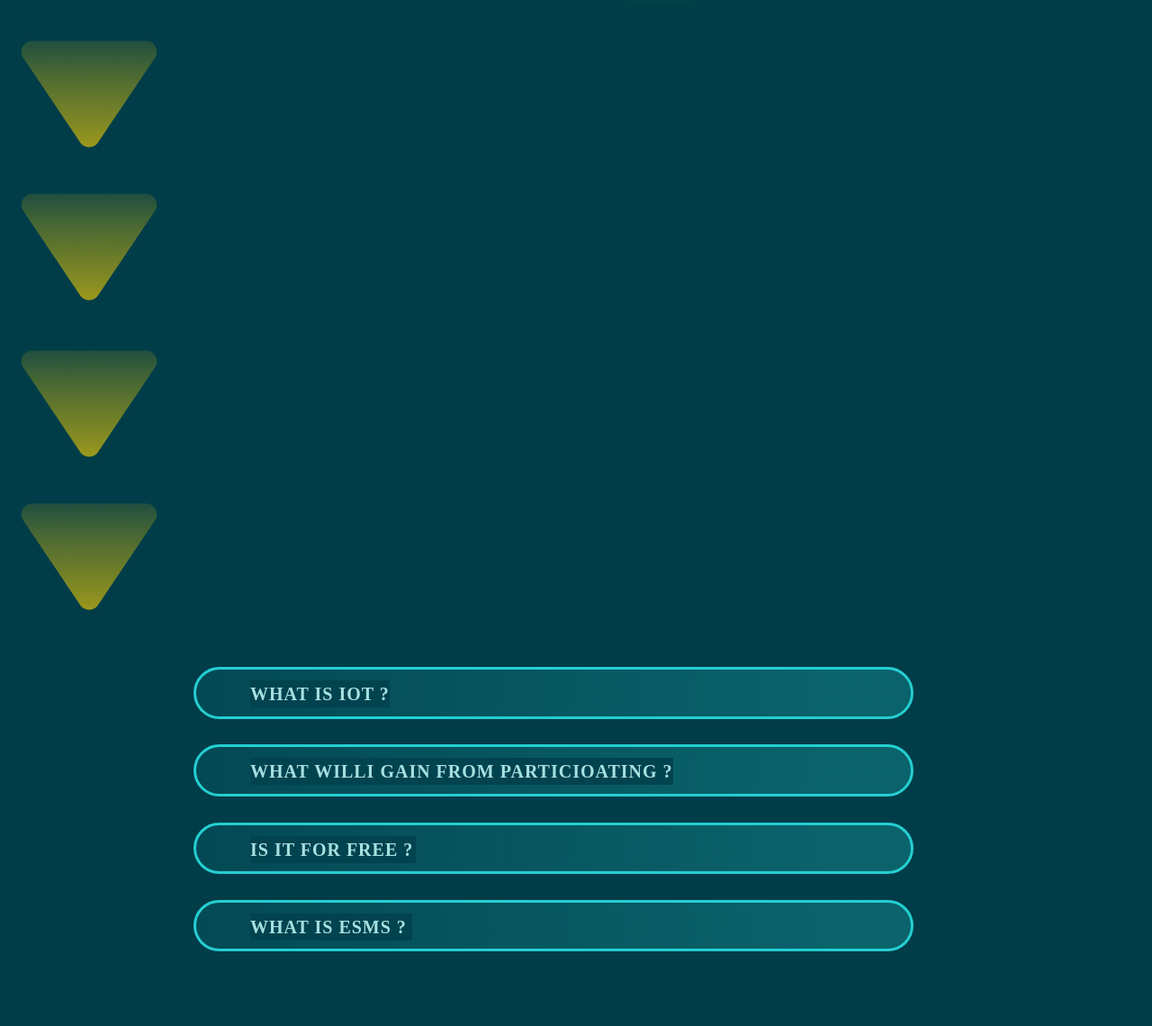
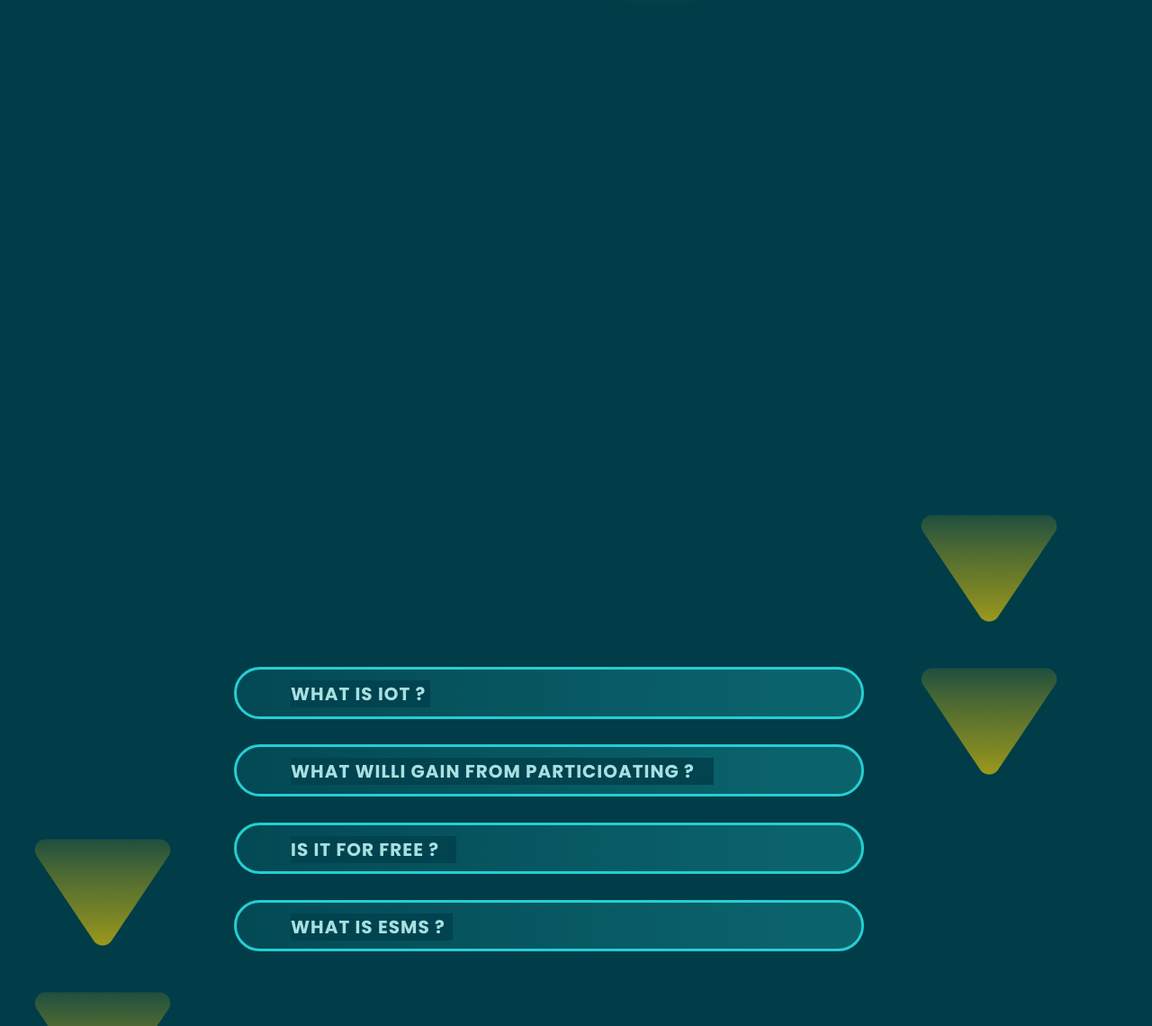
Before and after one commit to hadilmoghraoui/festifab, a plain HTML site: page index.html in a window 1280 px wide. Shown: the part 5620-6760 px from the top of the page at 90% size. Drawn offline with Linux system fonts and the light colour scheme.

Commit message:
Update style.css

```diff
--- a/style.css
+++ b/style.css
@@ -1,3 +1,8 @@
+@font-face {
+    font-family: Poppins;
+    src: url(Poppins-Bold.ttf);
+}
+
 /* navbar */
 * {
     margin: 0;
@@ -76,7 +81,6 @@
     top: 187px;
     font-family: 'Poppins';
     font-style: normal;
-    font-weight: 700;
     font-size: 70px;
     line-height: 105px;
     text-align: justify;
@@ -88,9 +92,8 @@
     position: absolute;
     font-family: 'Poppins';
     width: 700px;
-    size: 25px;
     left: 28px;
-    top: 263px;
+    top: 265px;
     line-height: 37.5px;
     text-align: justify;
 
@@ -861,9 +864,9 @@ button:focus {
     box-sizing: border-box;
 
     position: absolute;
-    width: 800px;
+    width: 700px;
     height: 57.52px;
-    left: 215px;
+    left: 260px;
     top: 6361px;
 
 
@@ -876,9 +879,9 @@ button:focus {
     box-sizing: border-box;
 
     position: absolute;
-    width: 800px;
+    width: 700px;
     height: 57.52px;
-    left: 215px;
+    left: 260px;
     top: 6447.28px;
 
     background: linear-gradient(93.34deg, rgba(0, 95, 115, 0.17) -20.32%, rgba(37, 206, 209, 0.26) 88.13%);
@@ -890,9 +893,9 @@ button:focus {
     box-sizing: border-box;
 
     position: absolute;
-    width: 800px;
+    width: 700px;
     height: 57.52px;
-    left: 215px;
+    left: 260px;
     top: 6533.56px;
 
     background: linear-gradient(93.34deg, rgba(0, 95, 115, 0.17) -20.32%, rgba(37, 206, 209, 0.26) 88.13%);
@@ -904,9 +907,9 @@ button:focus {
     box-sizing: border-box;
 
     position: absolute;
-    width: 800px;
+    width: 700px;
     height: 57.52px;
-    left: 215px;
+    left: 260px;
     top: 6619.85px;
 
     background: linear-gradient(93.34deg, rgba(0, 98, 117, 0.169) -20.32%, rgba(37, 206, 209, 0.26) 88.13%);
@@ -984,6 +987,26 @@ button:focus {
     text-transform: uppercase;
 
     color: #A7E0E1;
+}
+
+.imgflesh3 {
+    position: absolute;
+    height: 50px;
+    width: 50px;
+    left: 1000px;
+    top: 6150px;
+    border-radius: 0px;
+
+}
+
+.imgflesh4 {
+    position: absolute;
+    height: 50px;
+    width: 50px;
+    left: 15px;
+    top: 6510px;
+    border-radius: 0px;
+
 }
 
 /* contact-us */
```
